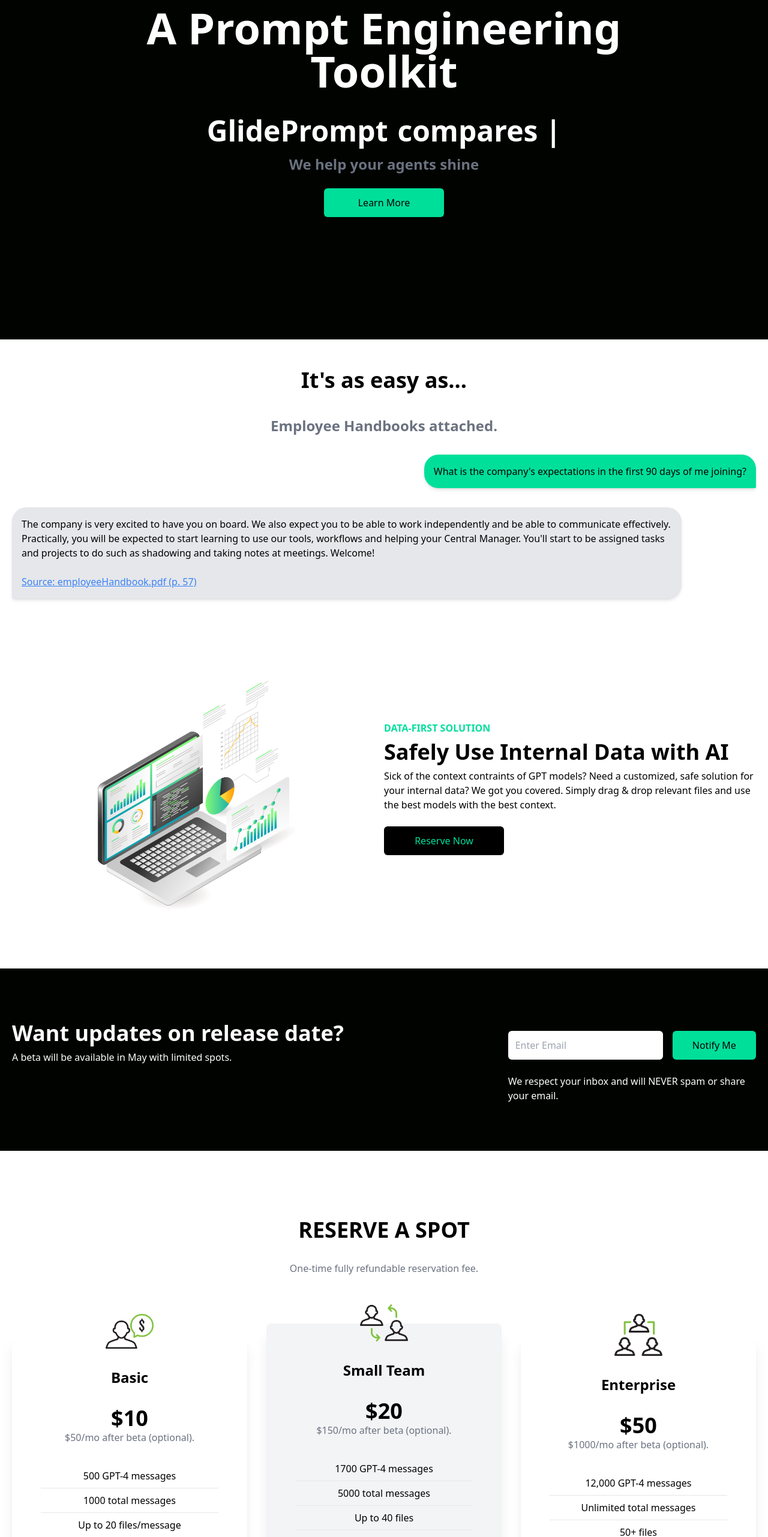
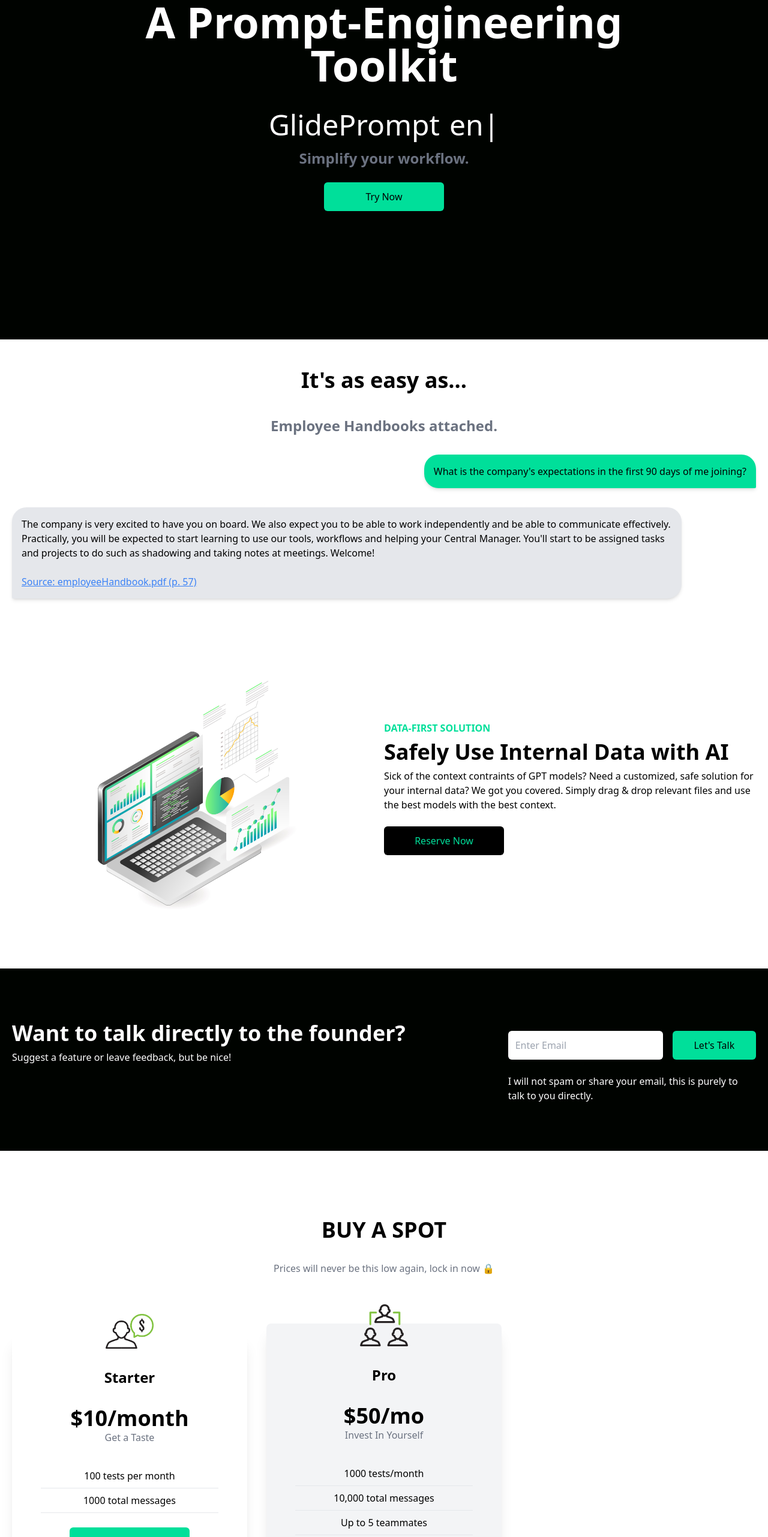
Before and after one commit to galcohavy10/GlidePrompt, a React (Create React App) app in the folder src/frontend/: page / in a window 1280 px wide. Shown: the part 234-2797 px from the top of the page at 60% size. Built offline with nearby package versions, Linux system fonts and the light colour scheme.

Commit message:
working on landing page
created stripe payments
removed one plan
worked on newsletter

```diff
--- a/src/frontend/src/components/Cards.jsx
+++ b/src/frontend/src/components/Cards.jsx
@@ -1,6 +1,5 @@
 import React from 'react';
 import Single from '../assets/single.png'
-import Double from '../assets/double.png'
 import Triple from '../assets/triple.png'
 
 const Cards = () => {
@@ -11,55 +10,40 @@
 
         {/* Title Section */}
         <h1 className='text-center md:text-4xl sm:text-3xl text-2xl font-bold py-8'>
-        RESERVE A SPOT
+        BUY A SPOT
         </h1>
 
         <p className='text-center text-gray-500 mb-20'>
-        One-time fully refundable reservation fee.
+        Prices will never be this low again, lock in now 🔒
         </p>
 
 
       <div className='max-w-[1240px] mx-auto grid md:grid-cols-3 gap-8'>
           <div className='w-full shadow-xl flex flex-col p-4 my-4 rounded-lg hover:scale-105 duration-300'>
               <img className='w-20 mx-auto mt-[-3rem] bg-white' src={Single} alt="/" />
-              <h2 className='text-2xl font-bold text-center py-8'>Basic</h2>
-              <p className='text-center text-4xl font-bold'>$10</p>
-              <p className='text-center text-gray-500'>$50/mo after beta (optional).</p>
+              <h2 className='text-2xl font-bold text-center py-8'>Starter</h2>
+              <p className='text-center text-4xl font-bold'>$10/month</p>
+              <p className='text-center text-gray-500'>Get a Taste</p>
               <div className='text-center font-medium'>
-                  <p className='py-2 border-b mx-8 mt-8'>500 GPT-4 messages</p>
+                  <p className='py-2 border-b mx-8 mt-8'>100 tests per month</p>
                   <p className='py-2 border-b mx-8'>1000 total messages</p>
-                  <p className='py-2 border-b mx-8'>Up to 20 files/message</p>
               </div>
               <a href="https://buy.stripe.com/3cs6rGePn50X83m4gg" rel="noopener noreferrer" className="block w-full text-center">
-                  <button className='bg-[#00df9a] w-[200px] rounded-md font-medium my-6 mx-auto px-6 py-3'>Reserve Now</button>
+                  <button className='bg-[#00df9a] w-[200px] rounded-md font-medium my-6 mx-auto px-6 py-3'>Buy Now</button>
               </a>
           </div>
-          <div className='w-full shadow-xl bg-gray-100 flex flex-col p-4 md:my-0 my-8 rounded-lg hover:scale-105 duration-300'>
-              <img className='w-20 mx-auto mt-[-3rem] bg-transparent' src={Double} alt="/" />
-              <h2 className='text-2xl font-bold text-center py-8'>Small Team</h2>
-              <p className='text-center text-4xl font-bold'>$20</p>
-              <p className='text-center text-gray-500'>$150/mo after beta (optional).</p>
+          <div className='w-full shadow-xl bg-gray-100 flex flex-col p-4 md:my-0 my-4 rounded-lg hover:scale-105 duration-300'>
+              <img className='w-20 mx-auto mt-[-3rem] bg-transparent' src={Triple} alt="/" />
+              <h2 className='text-2xl font-bold text-center py-8'>Pro</h2>
+              <p className='text-center text-4xl font-bold'>$50/mo</p>
+              <p className='text-center text-gray-500'>Invest In Yourself</p>
               <div className='text-center font-medium'>
-                  <p className='py-2 border-b mx-8 mt-8'>1700 GPT-4 messages</p>
-                  <p className='py-2 border-b mx-8'>5000 total messages</p>
-                  <p className='py-2 border-b mx-8'>Up to 40 files</p>
+                  <p className='py-2 border-b mx-8 mt-8'>1000 tests/month</p>
+                  <p className='py-2 border-b mx-8'>10,000 total messages</p>
+                  <p className='py-2 border-b mx-8'>Up to 5 teammates</p>
               </div>
-              <a href="https://buy.stripe.com/14kaHWcHfdxtabuaEF" rel="noopener noreferrer" className="block w-full text-center">
-              <button className='bg-black text-[#00df9a] w-[200px] rounded-md font-medium my-6 mx-auto px-6 py-3'>Reserve Now</button>
-              </a>
-          </div>
-          <div className='w-full shadow-xl flex flex-col p-4 my-4 rounded-lg hover:scale-105 duration-300'>
-              <img className='w-20 mx-auto mt-[-3rem] bg-white' src={Triple} alt="/" />
-              <h2 className='text-2xl font-bold text-center py-8'>Enterprise</h2>
-              <p className='text-center text-4xl font-bold'>$50</p>
-              <p className='text-center text-gray-500'>$1000/mo after beta (optional).</p>
-              <div className='text-center font-medium'>
-                  <p className='py-2 border-b mx-8 mt-8'>12,000 GPT-4 messages</p>
-                  <p className='py-2 border-b mx-8'>Unlimited total messages</p>
-                  <p className='py-2 border-b mx-8'>50+ files</p>
-              </div>
-              <a href="https://buy.stripe.com/00g6rGdLj3WT5VeeUW" rel="noopener noreferrer" className="block w-full text-center">
-              <button className='bg-[#00df9a] w-[200px] rounded-md font-medium my-6 mx-auto px-6 py-3'>Reserve Now</button>
+              <a href="https://buy.stripe.com/bIY7vKdLj3WTerKfZ2" rel="noopener noreferrer" className="block w-full text-center">
+              <button className='bg-black text-[#00df9a] w-[200px] rounded-md font-medium my-6 mx-auto px-6 py-3'>Buy Now</button>
               </a>
           </div>
       </div>
--- a/src/frontend/src/components/Hero.jsx
+++ b/src/frontend/src/components/Hero.jsx
@@ -19,23 +19,23 @@
         <p className='text-[#00df9a] font-bold p-2'>
           Finally,
         </p>
-        <h1 className='md:text-7xl sm:text-6xl text-4xl font-bold md:py-6'>
-          A Prompt Engineering Toolkit
+        <h1 className='md:text-7xl mt-[-20px] sm:text-6xl text-4xl font-bold md:py-6'>
+          A Prompt-Engineering Toolkit
         </h1>
         <div className='flex justify-center items-center'>
-          <p className='md:text-5xl sm:text-4xl text-xl font-bold py-4'>
+          <p className='md:text-5xl sm:text-4xl text-xl font-extralight py-4'>
             GlidePrompt
           </p>
           <ReactTyped
-          className='md:text-5xl sm:text-4xl text-xl font-bold md:pl-4 pl-2'
-            strings={['helps you edit prompts', 'compares model pricing', 'stores prompt changes']}
-            typeSpeed={100}
-            backSpeed={50}
+          className='md:text-5xl sm:text-4xl text-xl font-extralight fon md:pl-4 pl-2'
+            strings={['suggests prompt edits.', 'compares model pricing.', 'enables team prompting.']}
+            typeSpeed={50}
+            backSpeed={30}
             loop
           />
         </div>
-        <p className='md:text-2xl text-xl font-bold text-gray-500'>We help your agents shine</p>
-        <button className='bg-[#00df9a] w-[200px] rounded-md font-medium my-6 mx-auto py-3 text-black' onClick={scrollToBottom}>Learn More</button>
+        <p className='md:text-2xl text-xl font-bold text-gray-500'>Simplify your workflow.</p>
+        <button className='bg-[#00df9a] w-[200px] rounded-md font-medium my-6 mx-auto py-3 text-black' onClick={scrollToBottom}>Try Now</button>
       </div>
     </div>
   );
--- a/src/frontend/src/components/Newsletter.jsx
+++ b/src/frontend/src/components/Newsletter.jsx
@@ -34,9 +34,9 @@
       <div className='max-w-[1240px] mx-auto grid lg:grid-cols-3'>
         <div className='lg:col-span-2 my-4'>
           <h1 className='md:text-4xl sm:text-3xl text-2xl font-bold py-2'>
-            Want updates on release date?
+            Want to talk directly to the founder?
           </h1>
-          <p>A beta will be available in May with limited spots.</p>
+          <p>Suggest a feature or leave feedback, but be nice!</p>
         </div>
         <div className='my-4'>
           <div className='flex flex-col sm:flex-row items-center justify-between w-full'>
@@ -51,13 +51,13 @@
               className='bg-[#00df9a] text-black rounded-md font-medium w-[200px] ml-4 my-6 px-6 py-3'
               onClick={handleSubmit}
             >
-             Notify Me
+             Let's Talk
             </button>
             {feedback === 'success' && <div style={{ padding: '10px', animation: 'fadeInOut 5s' }}>✔️</div>}
             {feedback === 'error' && <div style={{ padding: '10px', animation: 'fadeInOut 5s' }}>❌</div>}
           </div>
           <p>
-            We respect your inbox and will NEVER spam or share your email.
+            I will not spam or share your email, this is purely to talk to you directly.
           </p>
 
         </div>
```
